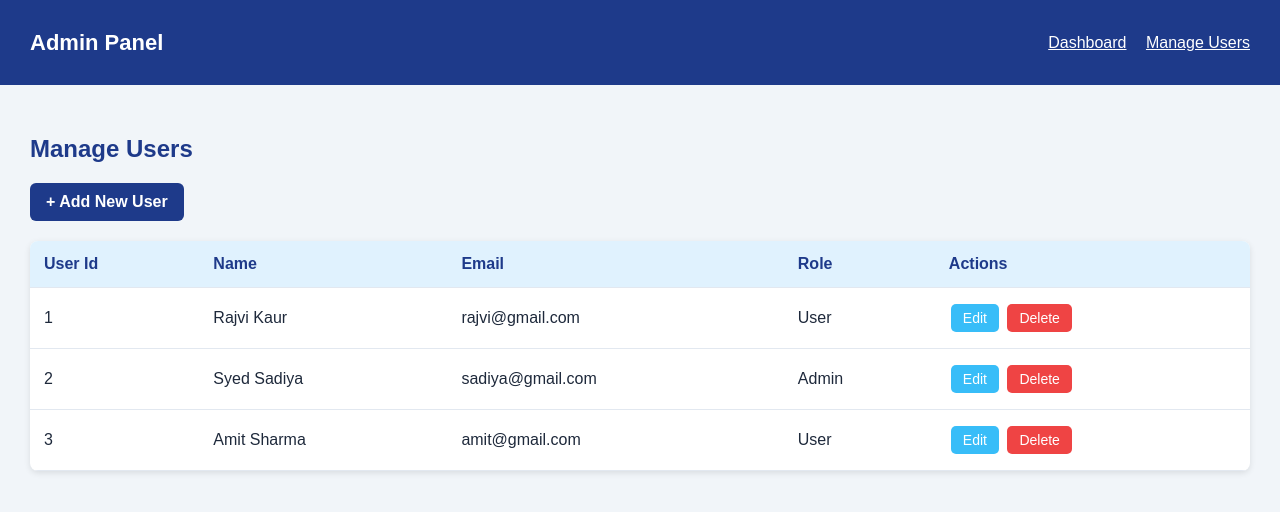
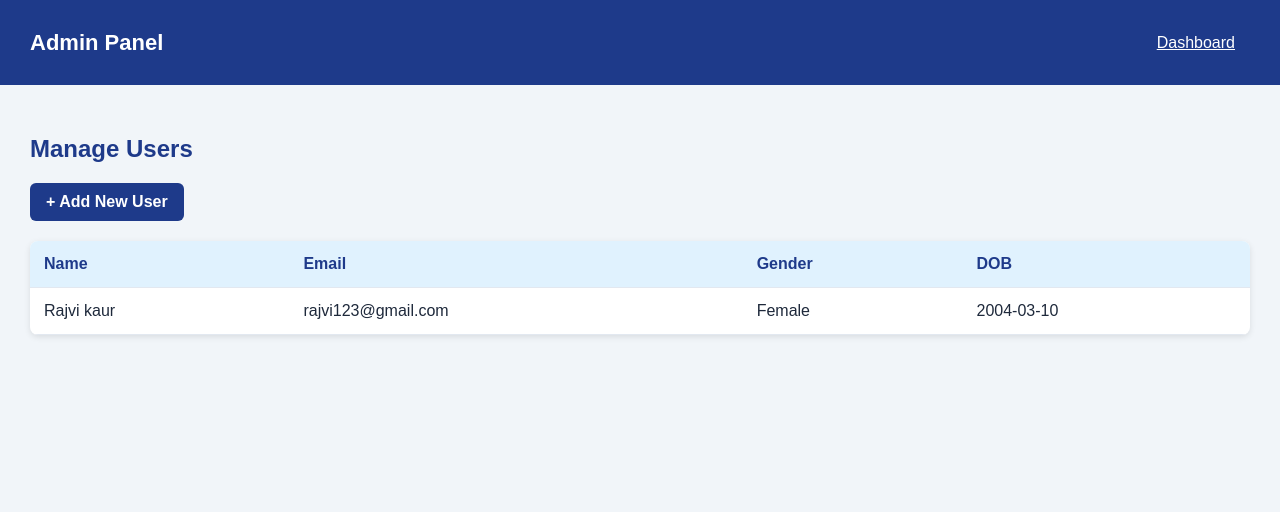
Before and after one commit to Rajvikaur5703/DailyExpensesTracker, a PHP site: page /expense-tracker/admin/manage_users.php in a window 1280 px wide. Shown: the top 512 px of the page. Run offline with PHP 8.4, Linux system fonts and the light colour scheme; data comes from the database, SQL or seed files in the repository.

Commit message:
Update manage_users.php

```diff
--- a/expense-tracker/admin/manage_users.php
+++ b/expense-tracker/admin/manage_users.php
@@ -1,3 +1,13 @@
+<?php
+session_start();
+include '../config/config.php';
+
+$sql="select * from users";
+$result=mysqli_query($conn,$sql);
+
+?>
+
+
 <!DOCTYPE html>
 <html lang="en">
 <head>
@@ -11,7 +21,6 @@
         <h1>Admin Panel</h1>
         <nav>
             <a href="admin_dashboard.php" style="color:white; margin-right:15px;">Dashboard</a>
-            <a href="manage_users.php" style="color:white;">Manage Users</a>
         </nav>
     </header>
 
@@ -22,44 +31,31 @@
         <table>
             <thead>
                 <tr>
-                    <th>User Id</th>
                     <th>Name</th>
                     <th>Email</th>
-                    <th>Role</th>
-                    <th>Actions</th>
+                    <th>Gender</th>
+                    <th>DOB</th>
                 </tr>
             </thead>
             <tbody>
-                <tr>
-                    <td>1</td>
-                    <td>Rajvi Kaur</td>
-                    <td>rajvi@gmail.com</td>
-                    <td>User</td>
-                    <td class="actions">
-                        <button class="edit-btn">Edit</button>
-                        <button class="delete-btn">Delete</button>
-                    </td>
-                </tr>
-                <tr>
-                    <td>2</td>
-                    <td>Syed Sadiya</td>
-                    <td>sadiya@gmail.com</td>
-                    <td>Admin</td>
-                    <td class="actions">
-                        <button class="edit-btn">Edit</button>
-                        <button class="delete-btn">Delete</button>
-                    </td>
-                </tr>
-                <tr>
-                    <td>3</td>
-                    <td>Amit Sharma</td>
-                    <td>amit@gmail.com</td>
-                    <td>User</td>
-                    <td class="actions">
-                        <button class="edit-btn">Edit</button>
-                        <button class="delete-btn">Delete</button>
-                    </td>
-                </tr>
+                <?php
+                if($result->num_rows > 0)
+                {
+                    while($row = $result->fetch_assoc())
+                    {
+                        echo"<tr>";
+                        echo"<td>".$row['name']."</td>";
+                        echo"<td>".$row['email']."</td>";
+                        echo"<td>".$row['Gender']."</td>";
+                        echo"<td>".$row['DOB']."</td>";
+                        echo"</tr>";
+                    }
+                }
+                else
+                {
+                    echo "<tr><td colspan='5'>No expenses found</td></tr>";
+                }
+                ?>
             </tbody>
         </table>
     </div>
```
